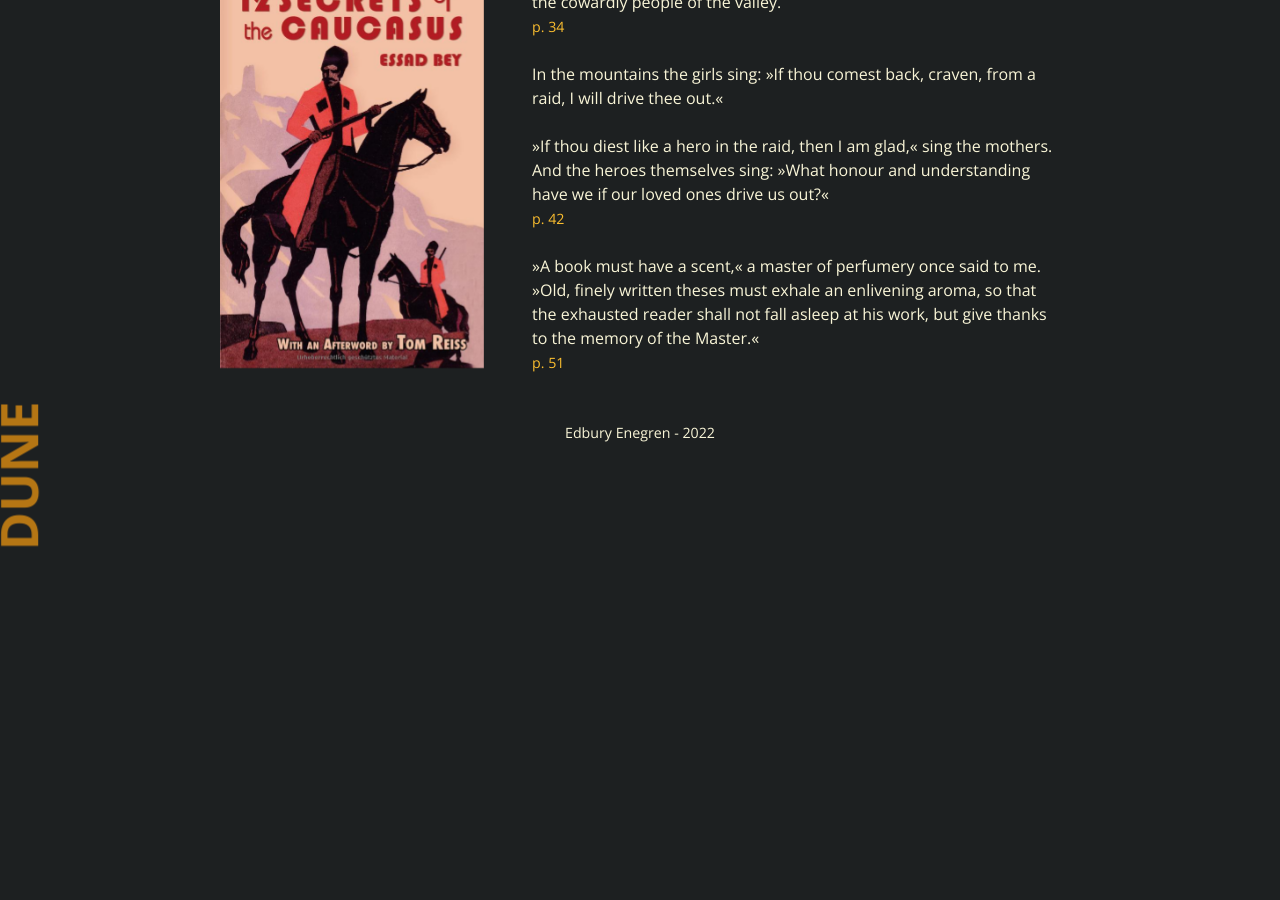
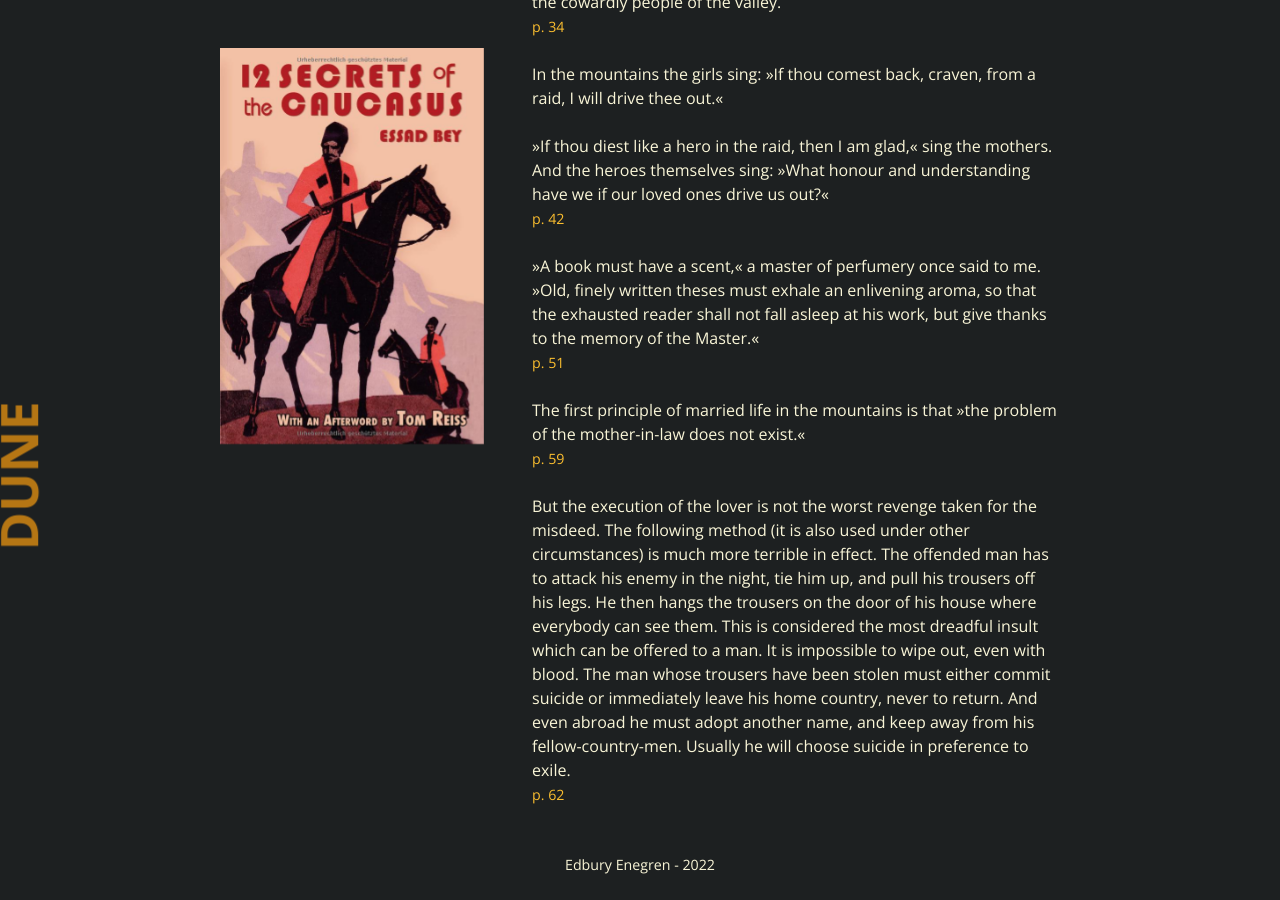
Before and after one commit to edbury/edbury.github.io, a Jekyll site: the page built from _highlights/12 Secrets of the Caucasus.md, in a window 1280 px wide and 900 px high, scrolled down 2001 px. Built offline with Jekyll 4.4.1, drawn with Linux system fonts in a browser that asks for light colours; some web fonts are replaced.

Commit message:
chore: update highlights

```diff
--- a/_highlights/12 Secrets of the Caucasus.md
+++ b/_highlights/12 Secrets of the Caucasus.md
@@ -41,4 +41,10 @@ highlights:
   - page: 51
     text: |
       »A book must have a scent,« a master of perfumery once said to me. »Old, finely written theses must exhale an enlivening aroma, so that the exhausted reader shall not fall asleep at his work, but give thanks to the memory of the Master.«
+  - page: 59
+    text: |
+      The first principle of married life in the mountains is that »the problem of the mother-in-law does not exist.«
+  - page: 62
+    text: |
+      But the execution of the lover is not the worst revenge taken for the misdeed. The following method (it is also used under other circumstances) is much more terrible in effect. The offended man has to attack his enemy in the night, tie him up, and pull his trousers off his legs. He then hangs the trousers on the door of his house where everybody can see them. This is considered the most dreadful insult which can be offered to a man. It is impossible to wipe out, even with blood. The man whose trousers have been stolen must either commit suicide or immediately leave his home country, never to return. And even abroad he must adopt another name, and keep away from his fellow-country-men. Usually he will choose suicide in preference to exile.
 ---
```
